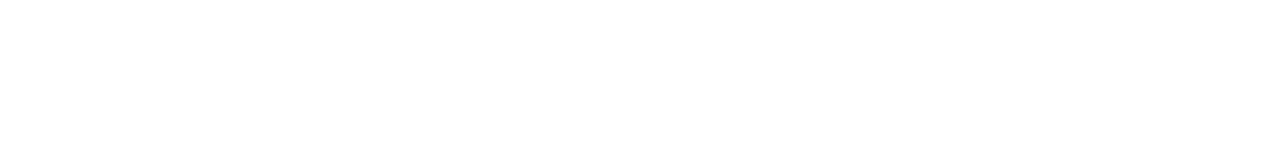
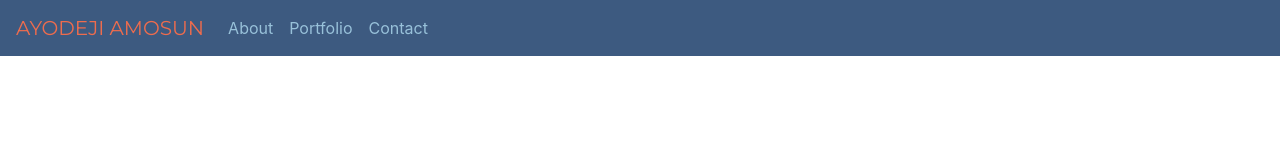
Before and after one commit to ayodejiamosun/HW2, a plain HTML site: page index.html in a window 1280 px wide. Drawn offline with nearby package versions, Linux system fonts and the light colour scheme.

Commit message:
navbar added

```diff
--- a/index.html
+++ b/index.html
@@ -5,12 +5,32 @@
     <meta charset="UTF-8">
     <meta name="viewport" content="width=device-width, initial-scale=1.0">
     <title>About</title>
+    <link href="https://fonts.googleapis.com/css2?family=Montserrat&display=swap" rel="stylesheet">
     <link rel="stylesheet" href="https://stackpath.bootstrapcdn.com/bootstrap/4.5.0/css/bootstrap.min.css"
         integrity="sha384-9aIt2nRpC12Uk9gS9baDl411NQApFmC26EwAOH8WgZl5MYYxFfc+NcPb1dKGj7Sk" crossorigin="anonymous">
+    <link rel="stylesheet" href="styleindex.css">
 </head>
 
 <body>
-
+    <nav class="navbar navbar-expand-lg">
+        <a class="navbar-brand" href="#">AYODEJI AMOSUN</a>
+        <button class="navbar-toggler" type="button" data-toggle="collapse" data-target="#navbarNav" aria-controls="navbarNav" aria-expanded="false" aria-label="Toggle navigation">
+          <span class="navbar-toggler-icon"></span>
+        </button>
+        <div class="collapse navbar-collapse" id="navbarNav">
+          <ul class="navbar-nav">
+            <li class="nav-item active">
+              <a class="nav-link" href="index.html">About<span class="sr-only">(current)</span></a>
+            </li>
+            <li class="nav-item">
+              <a class="nav-link" href="portfolio.html">Portfolio</a>
+            </li>
+            <li class="nav-item">
+              <a class="nav-link" href="contact.html">Contact</a>
+            </li>
+          </ul>
+        </div>
+      </nav>
 </body>
 
 </html>
--- /dev/null
+++ b/stylecontact.css
@@ -0,0 +1,13 @@
+.navbar {
+    background-color: #3d5a80;
+}
+.nav-link {
+    color: #98c1d9;
+}
+.navbar-brand {
+    font-family: 'Montserrat', sans-serif;
+    color: #ee6c4d
+}
+.nav-link {
+
+}
--- /dev/null
+++ b/styleindex.css
@@ -0,0 +1,13 @@
+.navbar {
+    background-color: #3d5a80;
+}
+.nav-link {
+    color: #98c1d9;
+}
+.navbar-brand {
+    font-family: 'Montserrat', sans-serif;
+    color: #ee6c4d;
+}
+.nav-link {
+
+}
--- /dev/null
+++ b/styleportfolio.css
@@ -0,0 +1,13 @@
+.navbar {
+    background-color: #3d5a80;
+}
+.nav-link {
+    color: #98c1d9;
+}
+.navbar-brand {
+    font-family: 'Montserrat', sans-serif;
+    color: #ee6c4d
+}
+.nav-link {
+
+}
```
Also changed, not shown: contact.html (+20 -1 lines), portfolio.html (+20 -1 lines).
